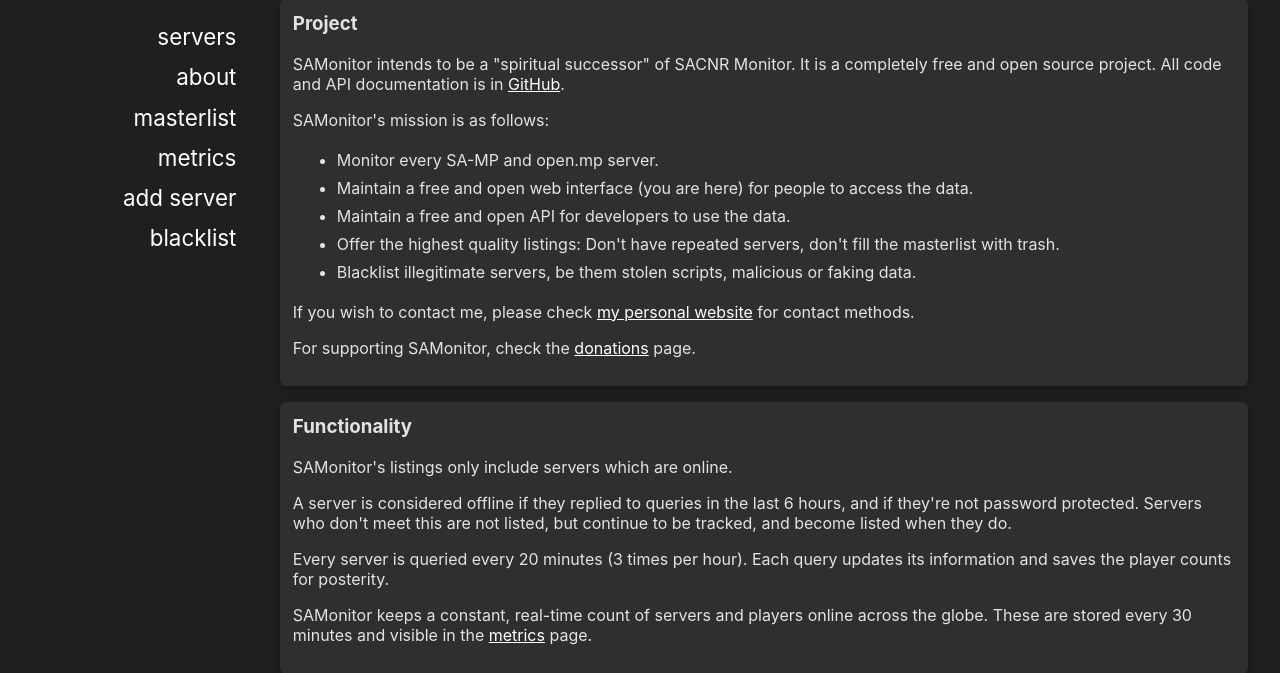
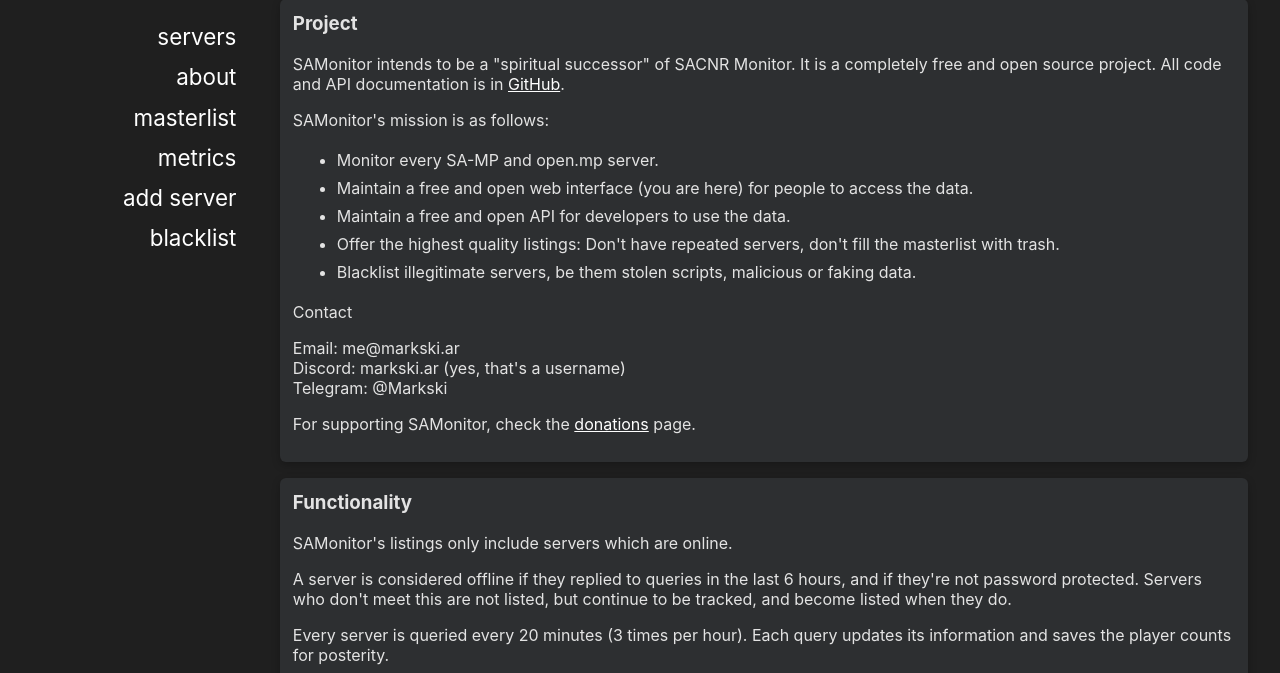
Before and after one commit to markski1/SAMonitor-browser, a PHP site: page /about.php in a window 1280 px wide. Shown: the part 138-811 px from the top of the page. Run offline with PHP 8.4, Linux system fonts and the light colour scheme.

Commit message:
Update contact methods

```diff
--- a/about.php
+++ b/about.php
@@ -18,7 +18,8 @@
             <li>Offer the highest quality listings: Don't have repeated servers, don't fill the masterlist with trash.</li>
             <li>Blacklist illegitimate servers, be them stolen scripts, malicious or faking data.</li>
         </ul>
-        <p>If you wish to contact me, please check <a target="_blank" href="https://markski.ar">my personal website</a> for contact methods.</p>
+        <p>Contact</p>
+        <p>Email: me@markski.ar<br/>Discord: markski.ar (yes, that's a username)<br/>Telegram: @Markski</p>
         <p>For supporting SAMonitor, check the <a href="donate.php" hx-get="donate.php" hx-push-url="true" hx-target="#main">donations</a> page.</p>
     </div>
 
--- a/blacklist.php
+++ b/blacklist.php
@@ -21,7 +21,7 @@
 
     <p>There are no permanent blocks in SAMonitor. No matter the size of the transgression, if you have truly rectified it, you may appeal and be unblocked.</p>
     <p>If you own a blocked server and wish to appeal, contact me.</p>
-    <p>Email: me@markski.ar<br/>Discord: markski.ar (yes, that's a username)</p>
+    <p>Email: me@markski.ar<br/>Discord: markski.ar (yes, that's a username)<br/>Telegram: @Markski</p>
 
     <div class="innerContent">
         <h3>Blocked servers</h3>
--- a/donate.php
+++ b/donate.php
@@ -42,7 +42,8 @@
 
         <p>If you wish to apply the sponsor state on a server, you should contact me directly. You may also contact me directly for any inquiry regarding SAMonitor, be it related to donations or not.</p>
         <p>Email: me@markski.ar<br />
-        Discord: markski.ar (yes, that's a username)</p>
+        Discord: markski.ar (yes, that's a username)<br/>
+        Telegram: @Markski</p>
     </div>
     <!--
     <div class="innerContent">
```
